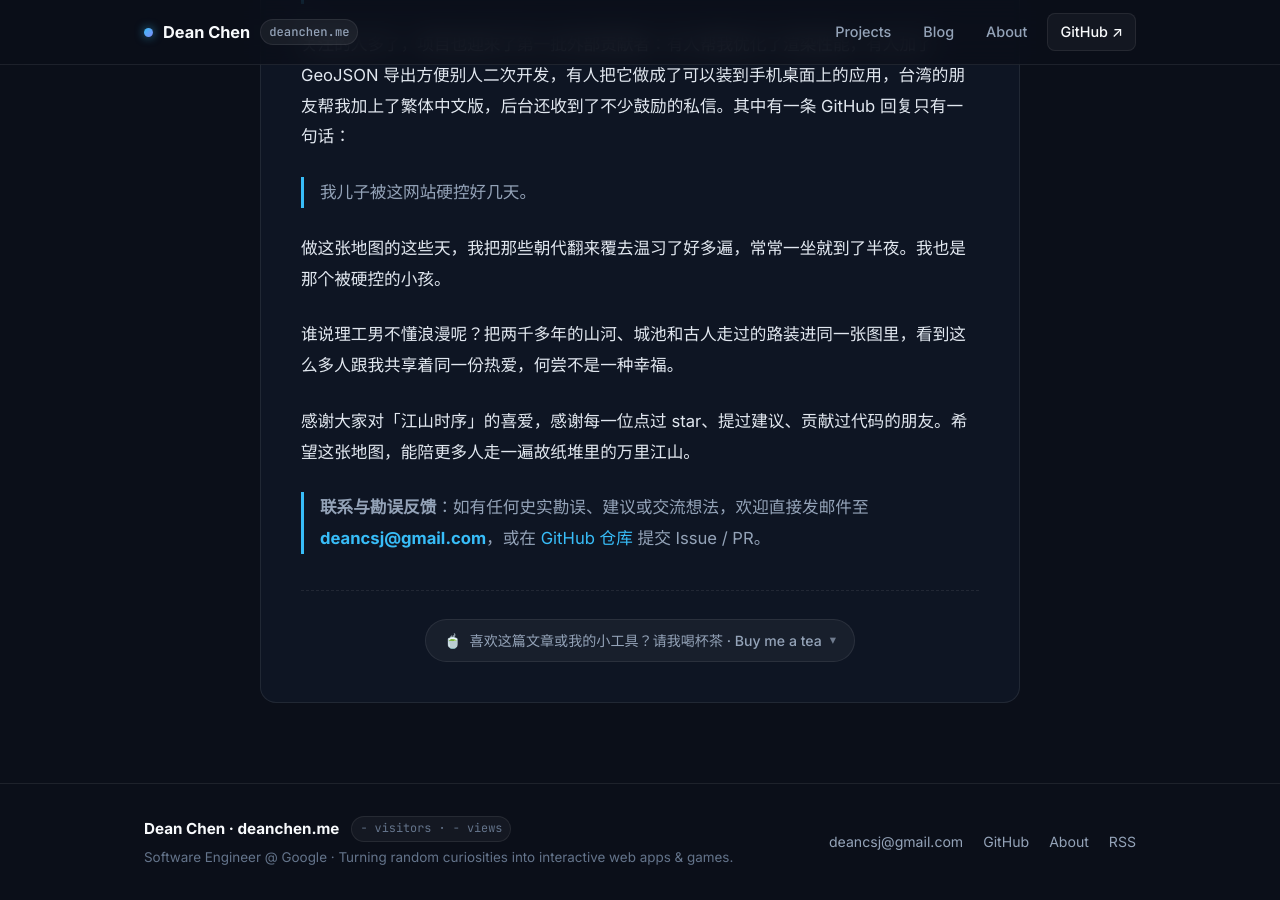
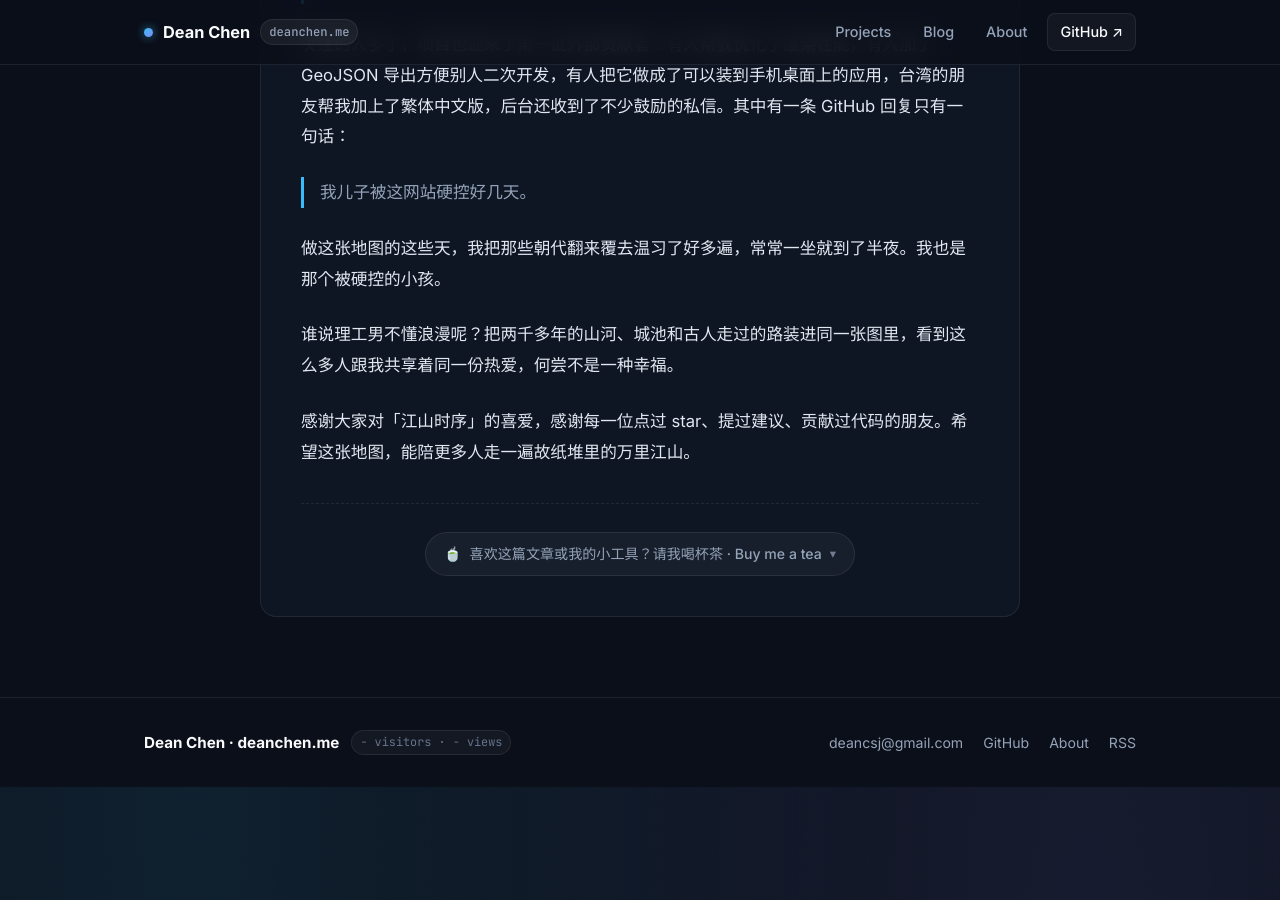
Before and after one commit to DeanChensj/DeanChensj.github.io, a Jekyll site: the page built from _posts/2026-10-25-jiangshan-map-story.markdown, in a window 1280 px wide and 900 px high, scrolled down 3863 px. Built offline with Jekyll 4.4.1, drawn with Linux system fonts in a browser that asks for light colours; after the commit the page ends 4650 px from its top, so only the background shows below that.

Commit message:
style(footer): remove redundant footer tagline and essay note (#5)

```diff
--- a/_includes/footer.html
+++ b/_includes/footer.html
@@ -7,7 +7,6 @@
           <span id="busuanzi_value_site_uv">-</span> visitors · <span id="busuanzi_value_site_pv">-</span> views
         </span>
       </div>
-      <p class="footer-desc">Software Engineer @ Google · Turning random curiosities into interactive web apps &amp; games.</p>
     </div>
 
     <div class="footer-links">
--- a/_posts/2026-10-25-jiangshan-map-story.markdown
+++ b/_posts/2026-10-25-jiangshan-map-story.markdown
@@ -85,5 +85,3 @@ AI 没花多少时间就交出了第一版：没有山川河流，只有几个
 谁说理工男不懂浪漫呢？把两千多年的山河、城池和古人走过的路装进同一张图里，看到这么多人跟我共享着同一份热爱，何尝不是一种幸福。
 
 感谢大家对「江山时序」的喜爱，感谢每一位点过 star、提过建议、贡献过代码的朋友。希望这张地图，能陪更多人走一遍故纸堆里的万里江山。
-
-> **联系与勘误反馈**：如有任何史实勘误、建议或交流想法，欢迎直接发邮件至 **[deancsj@gmail.com](mailto:deancsj@gmail.com)**，或在 [GitHub 仓库](https://github.com/DeanChensj/jiangshan-map) 提交 Issue / PR。
```
